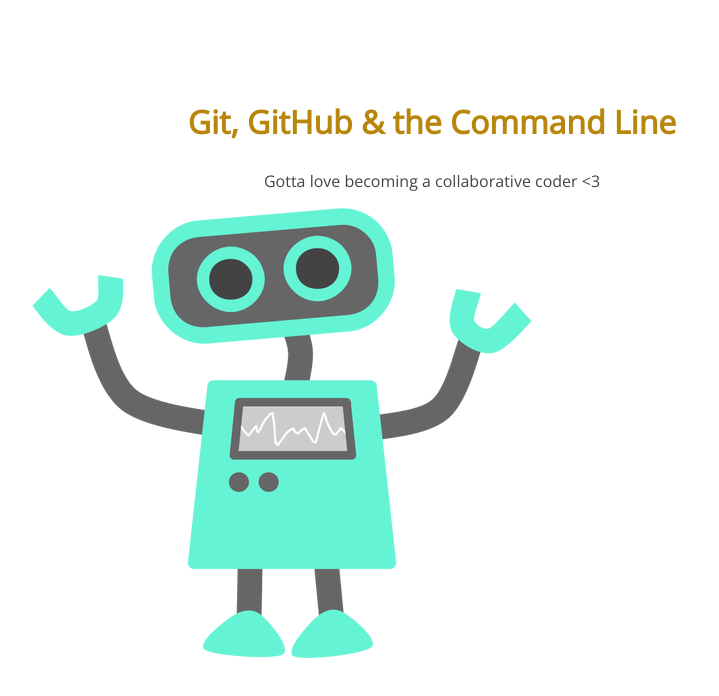
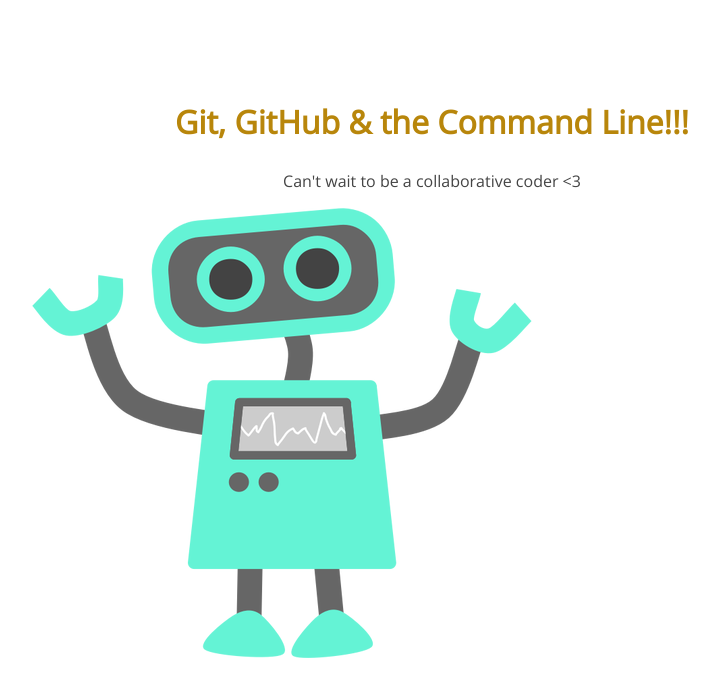
Before and after one commit to cricard7/fictional-adventure, a plain HTML site: page index.html in a window 1280 px wide. Shown: the whole page, without its empty margins (208-927 px from the left). Drawn offline with nearby package versions, Linux system fonts and the light colour scheme.

Commit message:
changed H1 title and the tag line p

```diff
--- a/index.html
+++ b/index.html
@@ -8,8 +8,8 @@
 </head>
 <body>
 	<section>
-		<h1>Git, GitHub &amp; the Command Line</h1>
-		<p>Gotta love becoming a collaborative coder &lt;3</p>
+		<h1>Git, GitHub &amp; the Command Line!!!</h1>
+		<p>Can't wait to be a collaborative coder &lt;3</p>
 		<img src="img/happy-blue-robot.png">
 	</section>
 </body>
```
